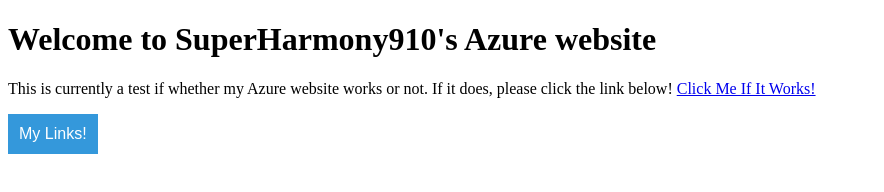
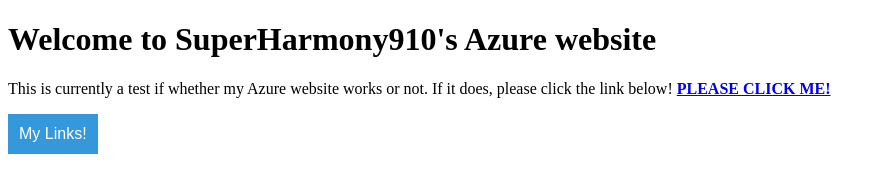
Before and after one commit to SuperHarmony910/azure-webapps, a plain HTML site: page index.html in a window 1280 px wide. Shown: the whole page, without its empty margins (0-884 px from the left). Drawn offline with Linux system fonts and the light colour scheme.

Commit message:
Updated link!

```diff
--- a/index.html
+++ b/index.html
@@ -93,7 +93,7 @@ toggle between hiding and showing the dropdown content */
         <h1 id="heading">Welcome to SuperHarmony910's Azure website</h1>
         <p>
             This is currently a test if whether my Azure website works or not. If it does, please click the link below!
-            <a id="mailing-link" href="mailto:safinzaman@outlook.com?cc=safin.zaman@education.nsw.gov.au&subject=Azure%20Website%20Works!&body=enter%20IRL%20name%20here">Click Me If It Works!</a>
+            <a id="mailing-link" href="mailto:safinzaman@outlook.com?cc=safin.zaman@education.nsw.gov.au&subject=Azure%20Website%20Works!&body=enter%20IRL%20name%20or%20pseudonym%20here"><b><strong>PLEASE CLICK ME!</strong></b!</a>
         </p>
     </div>
 
```
